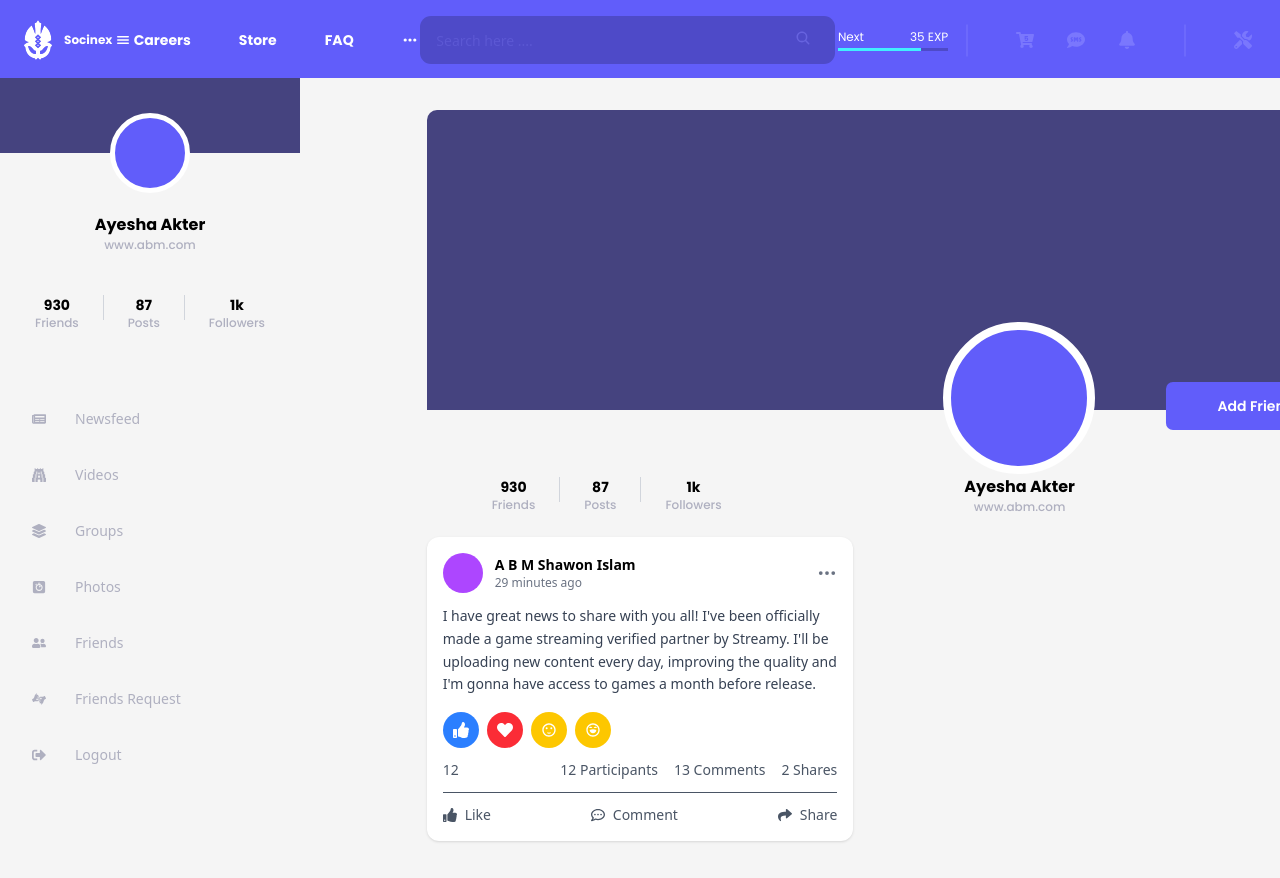
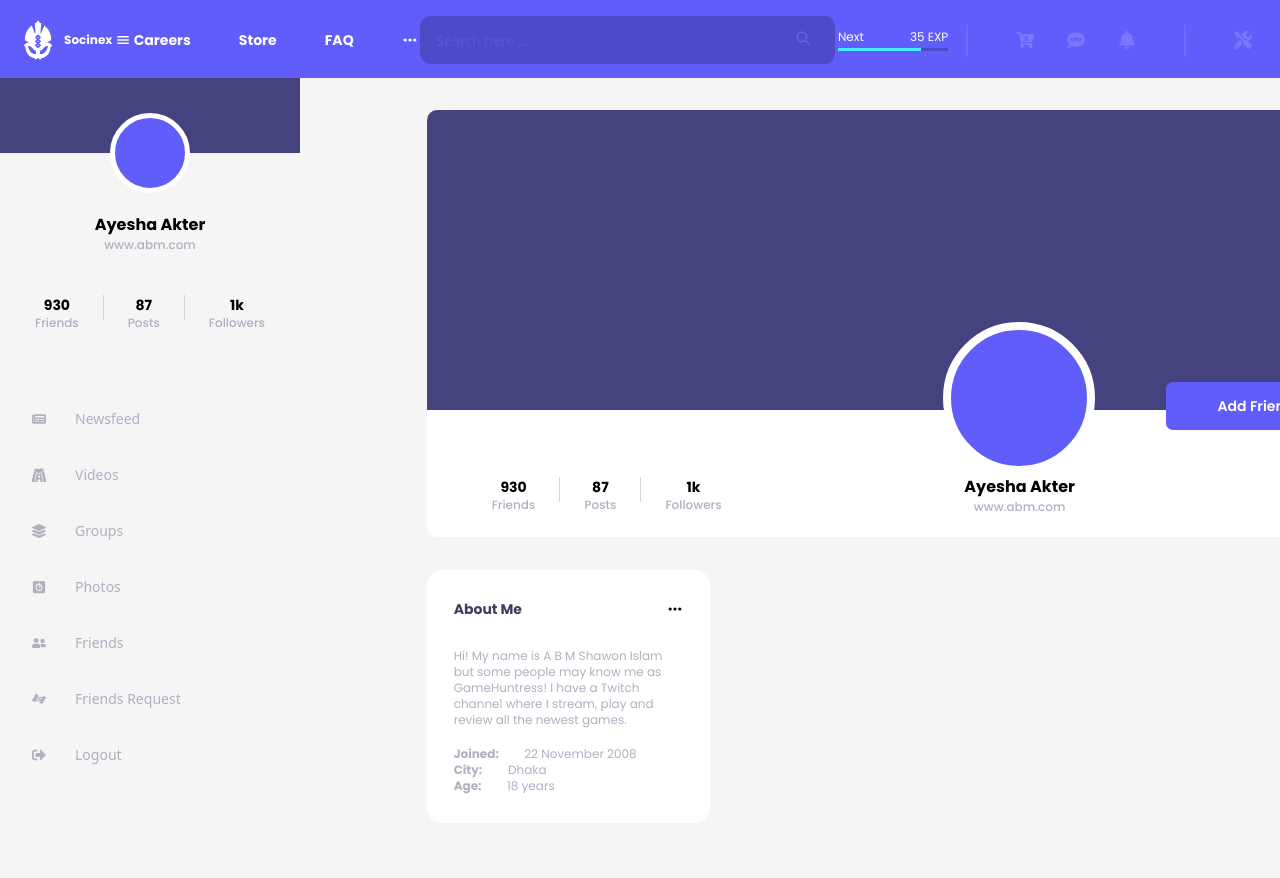
Before and after one commit to ayeshaakter02/Social-Media, a Next.js app in the folder client/: page / in a window 1280 px wide. Shown: the top 878 px of the page. Built offline with nearby package versions, Linux system fonts and the light colour scheme.

Commit message:
about me part design

```diff
--- a/client/src/app/(root)/page.jsx
+++ b/client/src/app/(root)/page.jsx
@@ -1,4 +1,5 @@
 "use client"
+import Aboutme from '@/components/Home/Aboutme'
 import PostCard from '@/components/Home/PostCard'
 import ProfileHeader from '@/components/Home/ProfileHeader'
 import React from 'react'
@@ -7,7 +8,8 @@ const page = () => {
   return (
     <div>
       <ProfileHeader/>
-      <PostCard/>
+      {/* <PostCard/> */}
+      <Aboutme/>
     </div>
   )
 }
--- /dev/null
+++ b/client/src/components/Home/Aboutme.jsx
@@ -0,0 +1,28 @@
+import React from 'react'
+import { HiDotsHorizontal } from "react-icons/hi";
+
+const Aboutme = () => {
+  return (
+    <div className='mt-8.25 w-70.75 bg-white py-7.25 px-6.75 rounded-[15px]'>
+      <div className="flex justify-between items-center">
+        <h2 className='font-poppins font-bold text-sm text-[#3E3F5E]'>About Me</h2>
+        <HiDotsHorizontal />
+      </div>
+      <p className='font-poppins font-normal text-xs text-[#AFB0C0] mt-7.25 mb-4.5'>Hi! My name is A B M Shawon Islam but some people may know me as GameHuntress! I have a Twitch channel where I stream, play and review all the newest games.</p>
+      <div className='font-poppins text-xs text-[#AFB0C0] flex w-45.75 justify-between'>
+        <p className='font-bold'>Joined:</p>
+        <p className='font-normal'>22 November 2008</p>
+      </div>
+      <div className='font-poppins text-xs text-[#AFB0C0] flex w-23.25 justify-between'>
+        <p className='font-bold'>City:</p>
+        <p className='font-normal'>Dhaka</p>
+      </div>
+      <div className='font-poppins text-xs text-[#AFB0C0] flex w-25.25 justify-between'>
+        <p className='font-bold'>Age:</p>
+        <p className='font-normal'>18 years</p>
+      </div>
+    </div>
+  )
+}
+
+export default Aboutme
--- a/client/src/components/Home/ProfileHeader.jsx
+++ b/client/src/components/Home/ProfileHeader.jsx
@@ -21,7 +21,7 @@ export default function ProfileHeader() {
         </div>
 
         {/* Bottom Section */}
-        <div className="flex items-center justify-between pl-16.25 pt-16.25 pr-28.5 pb-5.5">
+        <div className="bg-white flex items-center justify-between pl-16.25 pt-16.25 pr-28.5 pb-5.5">
           {/* Stats */}
           <div className="flex justify-center gap-6 text-center font-poppins">
             <div>
```
Also changed, not shown: 1 other file (tests, documents, lock files or other folders).
